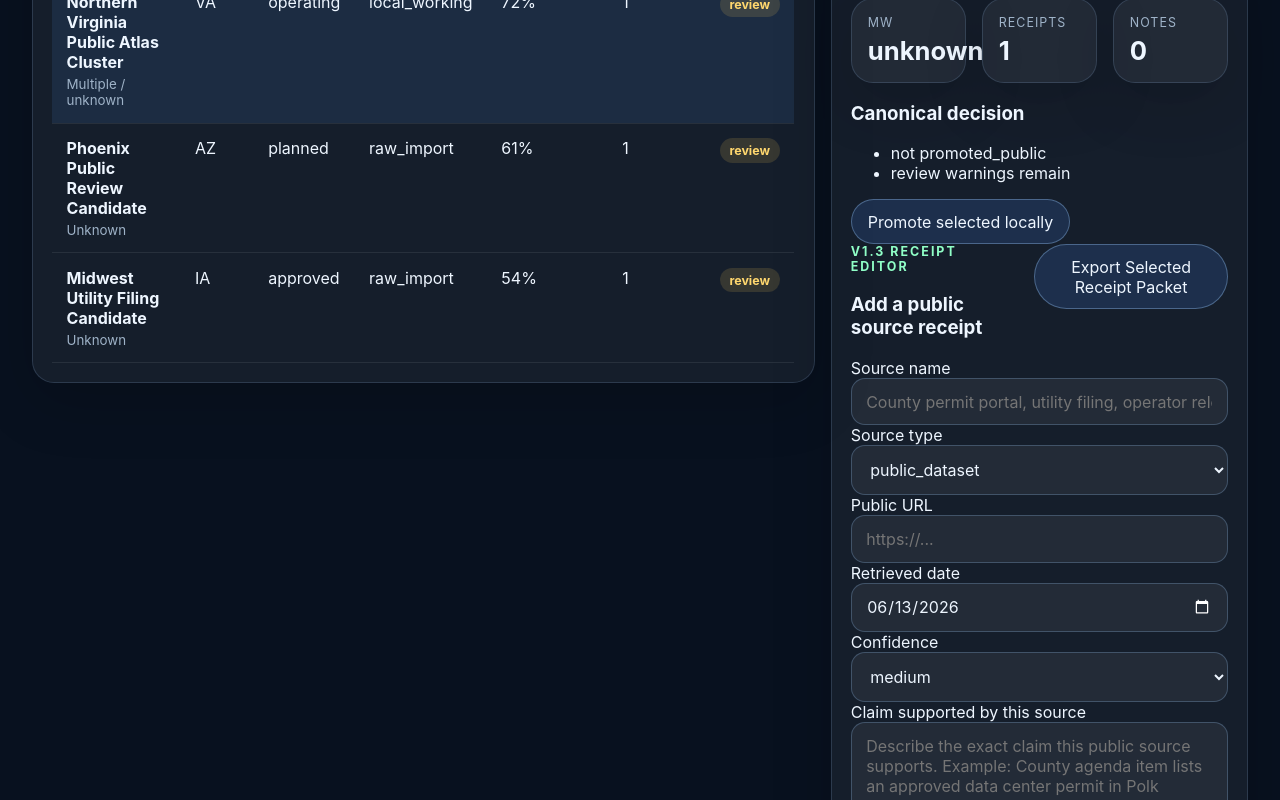
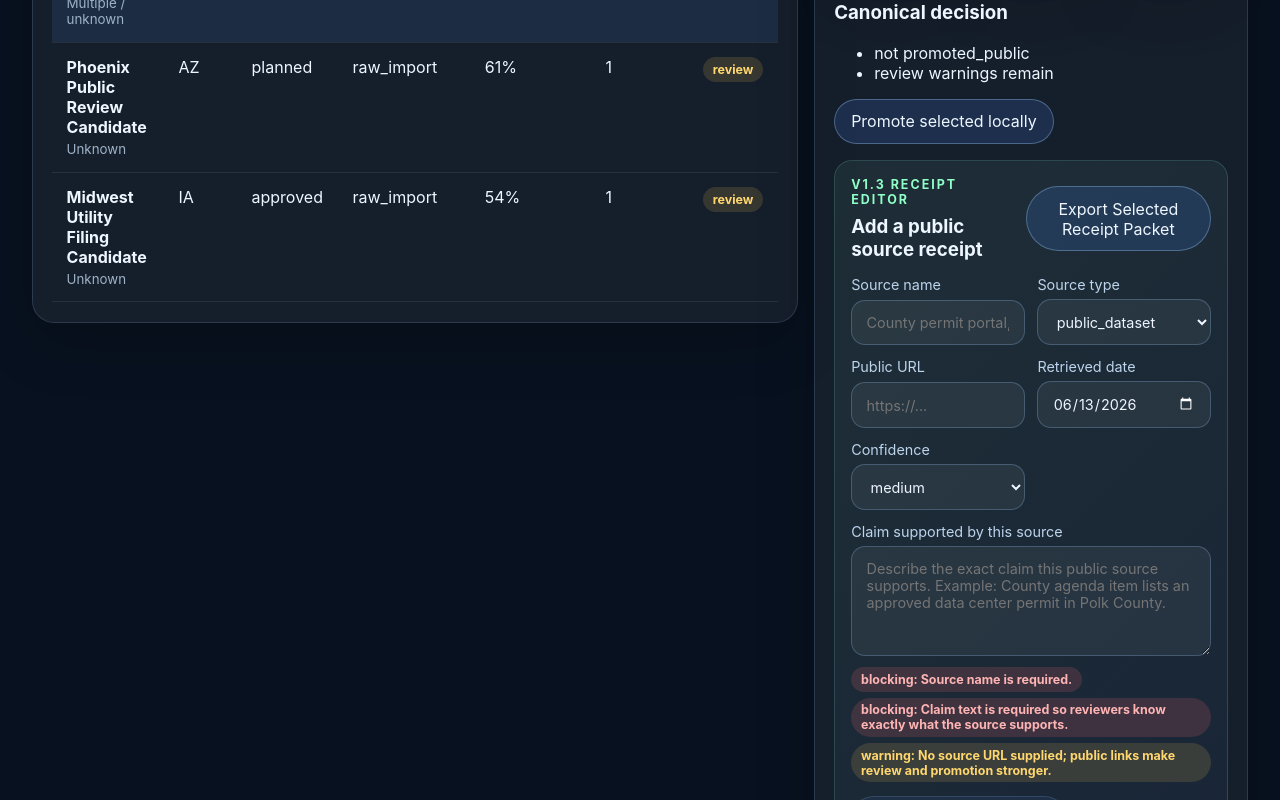
Before and after one commit to MichaelWave369/datacenter-ledger-explorer, a React (Vite) app: page / in a window 1280 px wide. Shown: the part 2000-2800 px from the top of the page. Built offline with nearby package versions, Linux system fonts and the light colour scheme.

Commit message:
Style v1.3 receipt editor

```diff
--- a/src/styles.css
+++ b/src/styles.css
@@ -29,6 +29,7 @@ input, select, textarea {
   color: #eef6ff;
   padding: 0.8rem 0.9rem;
 }
+label { display: grid; gap: 0.38rem; color: #bdd4ed; font-size: 0.9rem; }
 textarea { min-height: 110px; resize: vertical; }
 table { width: 100%; border-collapse: collapse; }
 th, td { padding: 0.9rem; border-bottom: 1px solid rgba(255,255,255,0.08); text-align: left; vertical-align: top; }
@@ -67,7 +68,7 @@ a { color: #90ffc7; }
 .introPanel h2, .walkthrough h2 { margin: 0 0 0.5rem; }
 .introPanel p, .walkthrough p, .stepCard p, .sampleNotice span { color: #bdd4ed; }
 .cautionPanel { border-color: rgba(255,215,110,0.26); background: rgba(255,215,110,0.055); }
-.cards, .miniGrid { display: grid; grid-template-columns: repeat(6, minmax(0, 1fr)); gap: 1rem; margin: 1rem 0; }
+.cards, .miniGrid { display: grid; grid-template-columns: repeat(auto-fit, minmax(150px, 1fr)); gap: 1rem; margin: 1rem 0; }
 .miniGrid { grid-template-columns: repeat(3, minmax(0, 1fr)); }
 .stat, .panel {
   border: 1px solid rgba(159,205,255,0.16);
@@ -133,10 +134,12 @@ a { color: #90ffc7; }
 .fileButton input { position: absolute; inset: 0; opacity: 0; cursor: pointer; }
 .sampleNotice { display: flex; gap: 0.65rem; align-items: center; margin: 1rem 0; }
 .sampleNotice strong { color: #ffd76e; white-space: nowrap; }
-.grid { display: grid; grid-template-columns: minmax(0, 1.5fr) minmax(360px, 0.8fr); gap: 1rem; align-items: start; }
+.grid { display: grid; grid-template-columns: minmax(0, 1.5fr) minmax(380px, 0.85fr); gap: 1rem; align-items: start; }
 .panel { padding: 1.2rem; }
 .panel h2 { margin-top: 0; }
 .panelHeader { display: flex; justify-content: space-between; align-items: start; gap: 1rem; }
+.compactHeader { align-items: center; margin-bottom: 0.9rem; }
+.compactHeader h3 { margin: 0; }
 .tableWrap { overflow: auto; max-height: 64vh; }
 .drawer { position: sticky; top: 1rem; }
 .chip { display: inline-flex; border-radius: 999px; padding: 0.3rem 0.62rem; font-size: 0.78rem; font-weight: 700; }
@@ -147,6 +150,20 @@ a { color: #90ffc7; }
 .muted { color: #9fb3c8; }
 .okText { color: #90ffc7; }
 .dangerText { color: #ffb4b4; font-weight: 700; }
+.receiptEditor {
+  margin: 1rem 0;
+  padding: 1rem;
+  border: 1px solid rgba(144,255,199,0.16);
+  border-radius: 18px;
+  background: linear-gradient(135deg, rgba(144,255,199,0.07), rgba(75,145,255,0.06));
+}
+.receiptGrid {
+  display: grid;
+  grid-template-columns: repeat(2, minmax(0, 1fr));
+  gap: 0.8rem;
+  margin-bottom: 0.8rem;
+}
+.receiptWarnings { margin-top: 0.7rem; }
 .receipt { border-left: 3px solid rgba(144,255,199,0.7); padding: 0.6rem 0.8rem; margin: 0.75rem 0; background: rgba(255,255,255,0.045); border-radius: 12px; }
 .receipt span, .receipt small { display: block; color: #9fb3c8; font-size: 0.84rem; margin-top: 0.2rem; }
 .receipt a { display: inline-block; margin-top: 0.35rem; }
@@ -154,18 +171,17 @@ a { color: #90ffc7; }
 @media (max-width: 1180px) {
   .walkthrough { grid-template-columns: 1fr; }
   .stepGrid { grid-template-columns: repeat(2, minmax(0, 1fr)); }
-  .cards { grid-template-columns: repeat(3, minmax(0, 1fr)); }
   .previewSummary { grid-template-columns: repeat(2, minmax(0, 1fr)); }
 }
 @media (max-width: 980px) {
   .hero, .grid, .launchGrid { grid-template-columns: 1fr; display: grid; }
-  .cards, .miniGrid, .toolbar { grid-template-columns: 1fr 1fr; }
+  .cards, .miniGrid, .toolbar, .receiptGrid { grid-template-columns: 1fr 1fr; }
   .heroActions { justify-content: flex-start; }
   .panelHeader { display: grid; }
 }
 @media (max-width: 640px) {
   .shell { padding: 1rem; }
   .hero, .panel { padding: 1rem; border-radius: 18px; }
-  .cards, .miniGrid, .toolbar, .stepGrid, .previewSummary { grid-template-columns: 1fr; }
+  .cards, .miniGrid, .toolbar, .stepGrid, .previewSummary, .receiptGrid { grid-template-columns: 1fr; }
   .sampleNotice { align-items: flex-start; flex-direction: column; }
 }
```
